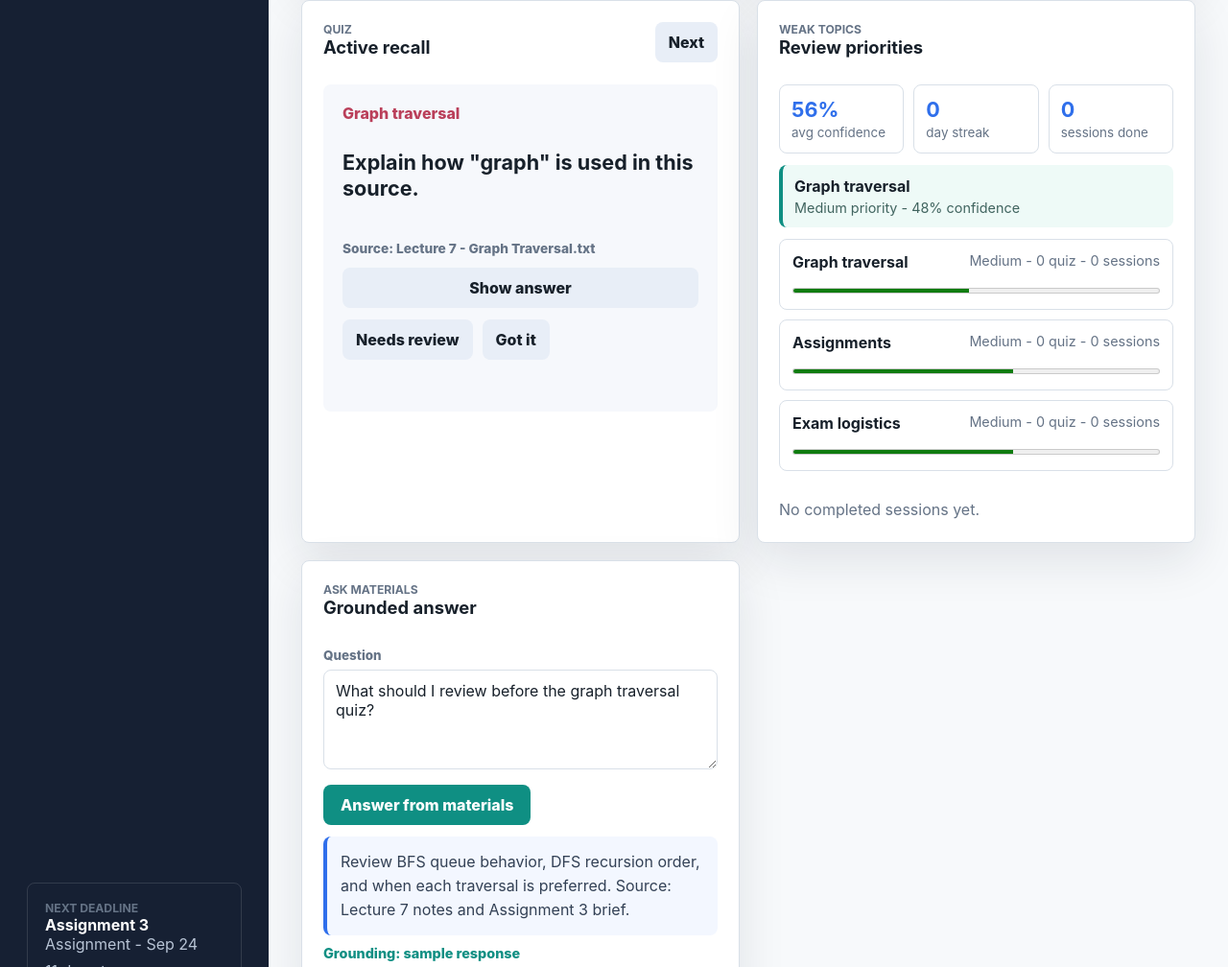
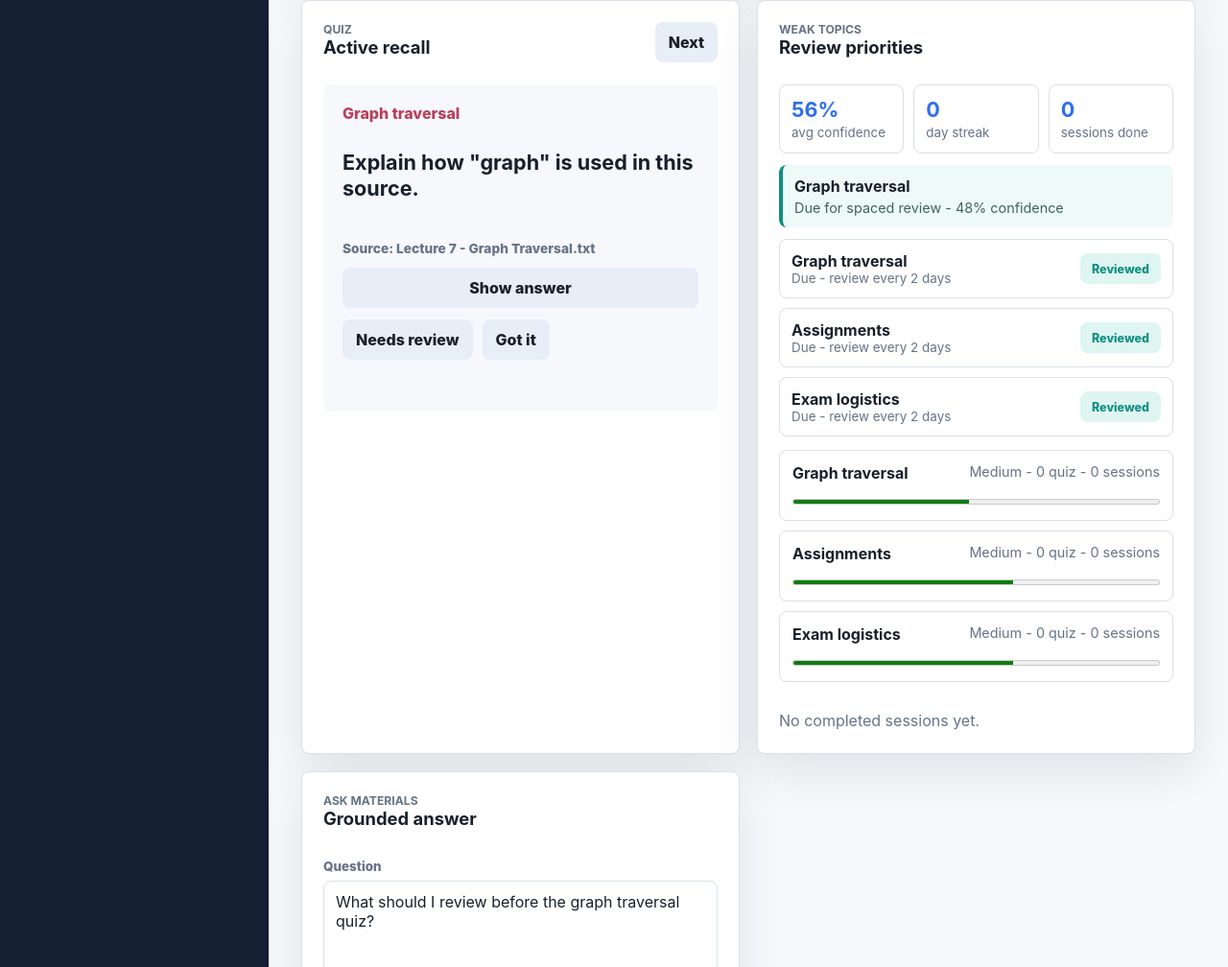
Before and after one commit to TimothyChristian23/ai-study-planner, a plain HTML site: page index.html in a window 1280 px wide. Shown: the part 1731-2739 px from the top of the page at 96% size. Drawn offline with Linux system fonts and the light colour scheme.

Commit message:
Add spaced review queue

```diff
--- a/index.html
+++ b/index.html
@@ -207,6 +207,7 @@
               </div>
             </div>
             <div class="review-next" id="reviewNext"></div>
+            <div class="spaced-review-list" id="spacedReviewList"></div>
             <div id="topicList" class="topic-list"></div>
             <div class="session-log" id="sessionLog"></div>
           </article>
--- a/script.js
+++ b/script.js
@@ -462,6 +462,44 @@ function getAverageConfidence() {
   return Math.round(total / topics.length);
 }
 
+function getReviewIntervalDays(topic) {
+  if (topic.score < 45) return 1;
+  if (topic.score < 65) return 2;
+  if (topic.score < 80) return 4;
+  return 7;
+}
+
+function getSpacedReviewItems() {
+  const today = new Date();
+  today.setHours(0, 0, 0, 0);
+
+  return getTopicStats()
+    .filter((topic) => topic.name !== "Upload materials")
+    .map((topic) => {
+      const progress = ensureTopicProgress(topic.name, topic.count);
+      const lastReviewed = progress.lastReviewedAt ? new Date(progress.lastReviewedAt) : null;
+      const interval = getReviewIntervalDays(topic);
+      const dueDate = lastReviewed ? new Date(lastReviewed) : new Date(today);
+      dueDate.setHours(0, 0, 0, 0);
+
+      if (lastReviewed) {
+        dueDate.setDate(dueDate.getDate() + interval);
+      }
+
+      const daysUntilDue = Math.ceil((dueDate - today) / 86400000);
+      const status = daysUntilDue <= 0 ? "Due" : daysUntilDue <= 2 ? "Soon" : "Scheduled";
+
+      return {
+        ...topic,
+        interval,
+        dueDate,
+        daysUntilDue,
+        status,
+      };
+    })
+    .sort((a, b) => a.daysUntilDue - b.daysUntilDue || a.score - b.score);
+}
+
 function formatCompletedAt(dateValue) {
   const date = new Date(dateValue);
 
@@ -814,22 +852,47 @@ function renderTopics() {
 function renderProgressInsights() {
   const topics = buildTopics();
   const nextTopic = topics[0];
+  const spacedReviewItems = getSpacedReviewItems();
+  const nextReview = spacedReviewItems.find((item) => item.status !== "Scheduled") || spacedReviewItems[0];
   const completedSessions = getCompletedSessions().sort(
     (a, b) => new Date(b.completedAt).getTime() - new Date(a.completedAt).getTime(),
   );
   const reviewNext = document.querySelector("#reviewNext");
+  const spacedReviewList = document.querySelector("#spacedReviewList");
   const sessionLog = document.querySelector("#sessionLog");
 
   document.querySelector("#avgConfidence").textContent = `${getAverageConfidence()}%`;
   document.querySelector("#studyStreak").textContent = getStudyStreak();
   document.querySelector("#completedSessionCount").textContent = completedSessions.length;
 
-  reviewNext.innerHTML = nextTopic
+  reviewNext.innerHTML = nextReview
+    ? `
+      <strong>${escapeHTML(nextReview.name)}</strong>
+      <span>${nextReview.status} for spaced review - ${nextReview.score}% confidence</span>
+    `
+    : nextTopic
     ? `
       <strong>${escapeHTML(nextTopic.name)}</strong>
       <span>${escapeHTML(nextTopic.priority)} priority - ${nextTopic.score}% confidence</span>
     `
     : "<strong>Add materials</strong><span>Progress appears after study activity</span>";
+
+  spacedReviewList.innerHTML = spacedReviewItems.length
+    ? spacedReviewItems
+        .slice(0, 4)
+        .map(
+          (item) => `
+            <div class="spaced-review-item">
+              <div>
+                <strong>${escapeHTML(item.name)}</strong>
+                <span>${item.status} - review every ${item.interval} day${item.interval === 1 ? "" : "s"}</span>
+              </div>
+              <button type="button" data-review-topic="${escapeHTML(item.name)}">Reviewed</button>
+            </div>
+          `,
+        )
+        .join("")
+    : `<p class="empty-state">Upload materials to build a spaced-review queue.</p>`;
 
   sessionLog.innerHTML = completedSessions.length
     ? completedSessions
@@ -1221,6 +1284,22 @@ document.querySelector("#scheduleList").addEventListener("click", (event) => {
   renderAll();
 });
 
+document.querySelector("#spacedReviewList").addEventListener("click", (event) => {
+  const button = event.target.closest("[data-review-topic]");
+
+  if (!button) {
+    return;
+  }
+
+  const topic = button.dataset.reviewTopic;
+  const progress = ensureTopicProgress(topic);
+  progress.studySessions = (progress.studySessions || 0) + 1;
+  progress.confidence = Math.min(100, progress.confidence + 3);
+  progress.lastReviewedAt = new Date().toISOString();
+
+  renderAll();
+});
+
 document.querySelector("#clearMaterials").addEventListener("click", () => {
   state = {
     ...structuredClone(defaultState),
--- a/styles.css
+++ b/styles.css
@@ -170,7 +170,8 @@ h4 {
 .answer-row button,
 .file-actions button,
 .deadline-actions button,
-.schedule-actions button {
+.schedule-actions button,
+.spaced-review-item button {
   border: 0;
   border-radius: 8px;
   min-height: 42px;
@@ -512,6 +513,40 @@ textarea {
   margin-top: 4px;
 }
 
+.spaced-review-list {
+  display: grid;
+  gap: 10px;
+  margin-bottom: 14px;
+}
+
+.spaced-review-item {
+  display: flex;
+  align-items: center;
+  justify-content: space-between;
+  gap: 12px;
+  border: 1px solid var(--line);
+  border-radius: 8px;
+  padding: 12px;
+}
+
+.spaced-review-item strong,
+.spaced-review-item span {
+  display: block;
+}
+
+.spaced-review-item span {
+  color: var(--muted);
+  font-size: 0.84rem;
+}
+
+.spaced-review-item button {
+  min-height: 32px;
+  padding: 0 12px;
+  background: #dff5f1;
+  color: var(--teal);
+  font-size: 0.78rem;
+}
+
 .session-log {
   display: grid;
   gap: 10px;
@@ -737,6 +772,7 @@ textarea {
 
   .file-list li,
   .deadline-item,
+  .spaced-review-item,
   .session-log-item,
   .schedule-item {
     align-items: flex-start;
```
Also changed, not shown: docs/data-model.md (+1 -0 lines), docs/roadmap.md (+1 -0 lines), README.md.
